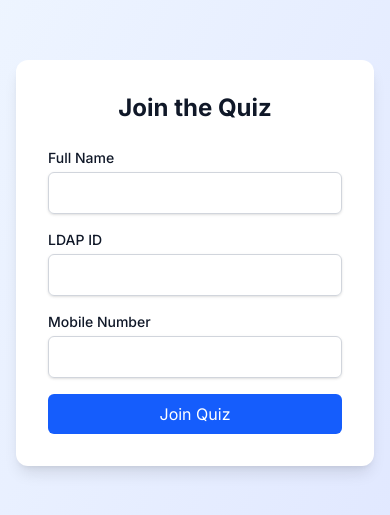
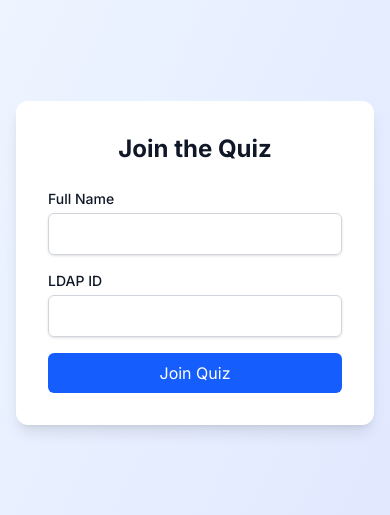
Before and after one commit to GowthamGanapathi/adobe_quiz, a Next.js app: page /join in a window 390 px wide. Shown: the part 159-674 px from the top of the page. Built offline with nearby package versions, Linux system fonts and the light colour scheme.

Commit message:
removal of mobile

```diff
--- a/src/app/api/register/route.ts
+++ b/src/app/api/register/route.ts
@@ -8,7 +8,7 @@
     await connectDB();
     console.log('DB connect time:', Date.now() - start, 'ms');
 
-    const { name, ldap, mobileNumber } = await request.json();
+    const { name, ldap } = await request.json();
     console.log('Request parse time:', Date.now() - start, 'ms');
 
     // Check if user already exists
@@ -22,7 +22,7 @@
     }
 
     // Create new user and await the result
-    const user = await User.create({ name, ldap, mobileNumber });
+    const user = await User.create({ name, ldap });
     console.log('User created:', user._id, 'Total time:', Date.now() - start, 'ms');
     return NextResponse.json({ userId: user._id });
   } catch (error) {
--- a/src/app/join/page.tsx
+++ b/src/app/join/page.tsx
@@ -10,7 +10,6 @@
   const [formData, setFormData] = useState({
     name: '',
     ldap: '',
-    mobileNumber: '',
   });
   const [isLoading, setIsLoading] = useState(false);
 
@@ -83,21 +82,6 @@
               />
             </div>
 
-            <div>
-              <label htmlFor="mobileNumber" className="block text-sm font-medium text-gray-900">
-                Mobile Number
-              </label>
-              <input
-                type="tel"
-                id="mobileNumber"
-                required
-                pattern="[0-9]{10}"
-                className="mt-1 block w-full rounded-md border border-gray-300 px-3 py-2 shadow-sm focus:border-blue-500 focus:outline-none focus:ring-1 focus:ring-blue-500 text-gray-900"
-                value={formData.mobileNumber}
-                onChange={(e) => setFormData({ ...formData, mobileNumber: e.target.value })}
-              />
-            </div>
-
             <button
               type="submit"
               disabled={isLoading}
--- a/src/models/User.ts
+++ b/src/models/User.ts
@@ -12,7 +12,7 @@
   },
   mobileNumber: {
     type: String,
-    required: true,
+    required: false,
   },
   score: {
     type: Number,
```
